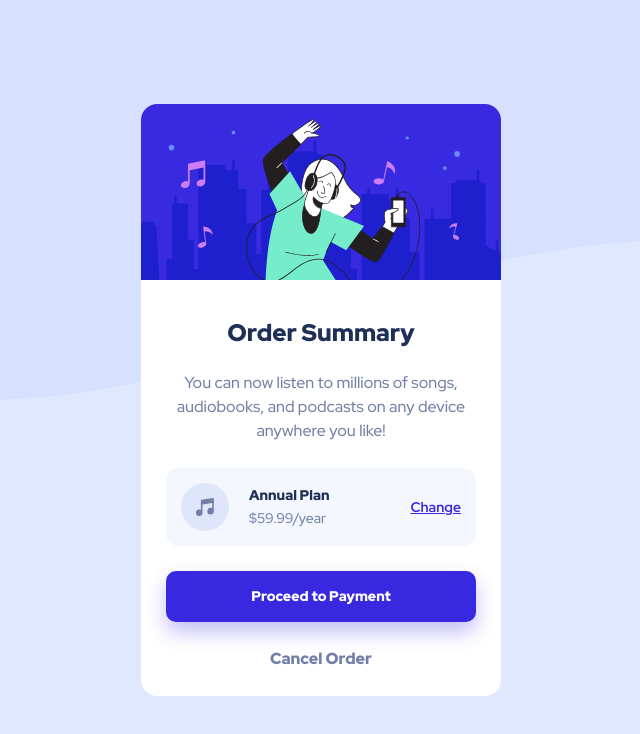
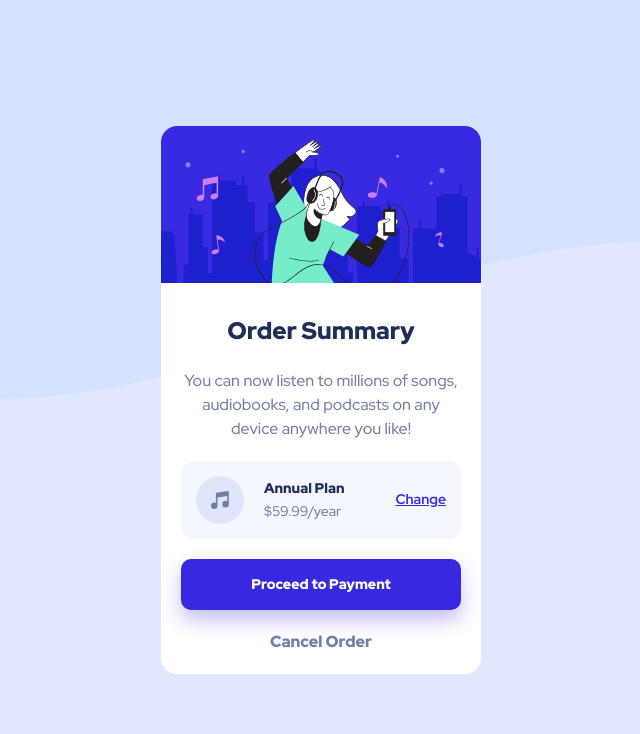
Before and after one commit to legendSabbir/Order-summary-component, a plain HTML site: page index.html in a window 1280 px wide. Shown: the whole page, without its empty margins (319-959 px from the left). Drawn offline with nearby package versions, Linux system fonts and the light colour scheme.

Commit message:
first commit

```diff
--- a/style.less
+++ b/style.less
@@ -47,7 +47,7 @@ body {
 }
 
 .card-container {
-  max-width: 360px;
+  max-width: 320px;
   margin-inline: 20px;
   background-color: white;
   border-radius: 12px;
@@ -72,7 +72,7 @@ p {
 
 .card-content {
   margin-block-start: 10px;
-  padding: 25px;
+  padding: 20px;
 
   h1 {
     font-size: 1.5rem;
@@ -85,11 +85,11 @@ p {
   .card-text {
     color: @Desaturated_blue;
     text-align: center;
-    margin-block-end: 25px;
+    margin-block-end: 20px;
   }
 
   .price-container {
-    margin-block-end: 25px;
+    margin-block-end: 20px;
     display: flex;
     align-items: center;
     border-radius: 12px;
@@ -137,7 +137,7 @@ p {
     padding-block: 15px;
     border: none;
     box-shadow: 0 10px 20px hsla(245, 75%, 52%, 0.3);
-    margin-block-end: 25px;
+    margin-block-end: 20px;
 
     &:hover { background-color: #766BF1; }
   }
```
